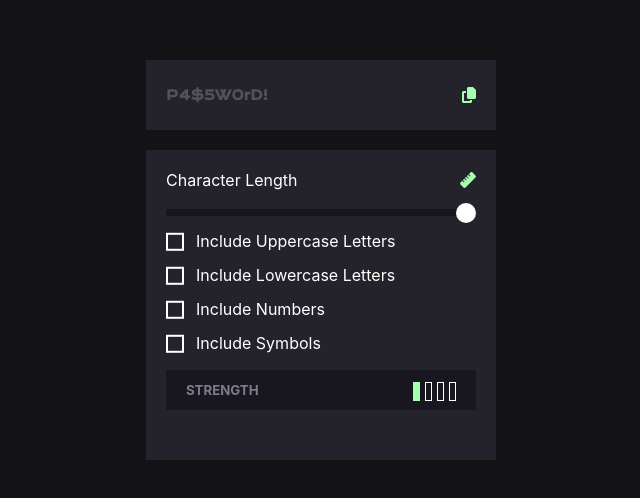
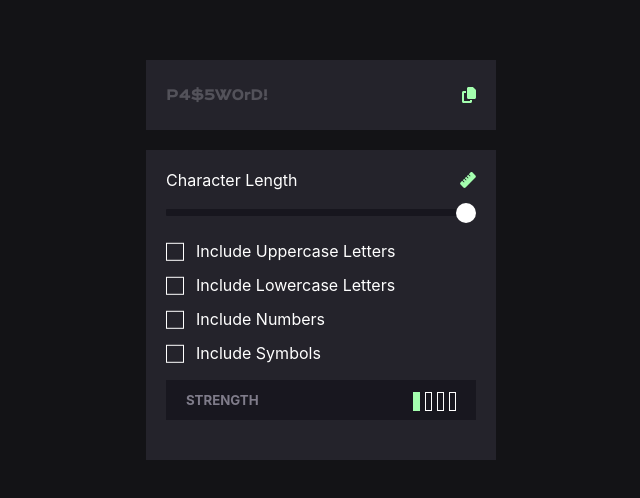
Before and after one commit to andeerlb/gerador-senha-react, a React (Create React App) app: page / in a window 1280 px wide. Shown: the part 140-638 px from the top of the page, without its empty margins (319-959 px from the left). Built offline with nearby package versions, Linux system fonts and the light colour scheme.

Commit message:
ajustes visualizacao

```diff
--- a/src/App.css
+++ b/src/App.css
@@ -22,3 +22,7 @@ input {
 .m-b-15 {
   margin-bottom: 15px;
 }
+
+.m-t-15 {
+  margin-top: 15px;
+}
--- a/src/components/Checkbox/Checkbox.module.css
+++ b/src/components/Checkbox/Checkbox.module.css
@@ -15,7 +15,7 @@
     color: currentColor;
     width: 1.15em;
     height: 1.15em;
-    border: 2px solid currentColor;
+    border: 1px solid currentColor;
     transform: translateY(-0.075em);
     display: grid;
     place-content: center;
--- a/src/components/GeradorSenha/GeradorSenha.js
+++ b/src/components/GeradorSenha/GeradorSenha.js
@@ -32,7 +32,9 @@ const ForcaDaSenha = () => {
 const GeradorSenha = () => {
     return (
         <div className={styles.containerGerador}>
-            <CharacterLength />
+            <div className="m-b-10">
+                <CharacterLength />
+            </div>
             <div className="m-b-15">
                 <Checkbox id="uppercase" label="Include Uppercase Letters"/>
             </div>
@@ -45,7 +47,9 @@ const GeradorSenha = () => {
             <div className="m-b-15">
                 <Checkbox id="symbols" label="Include Symbols"/>
             </div>
-            <ForcaDaSenha />
+            <div className="m-t-15">
+                <ForcaDaSenha />
+            </div>
         </div>
     )
 }
```
